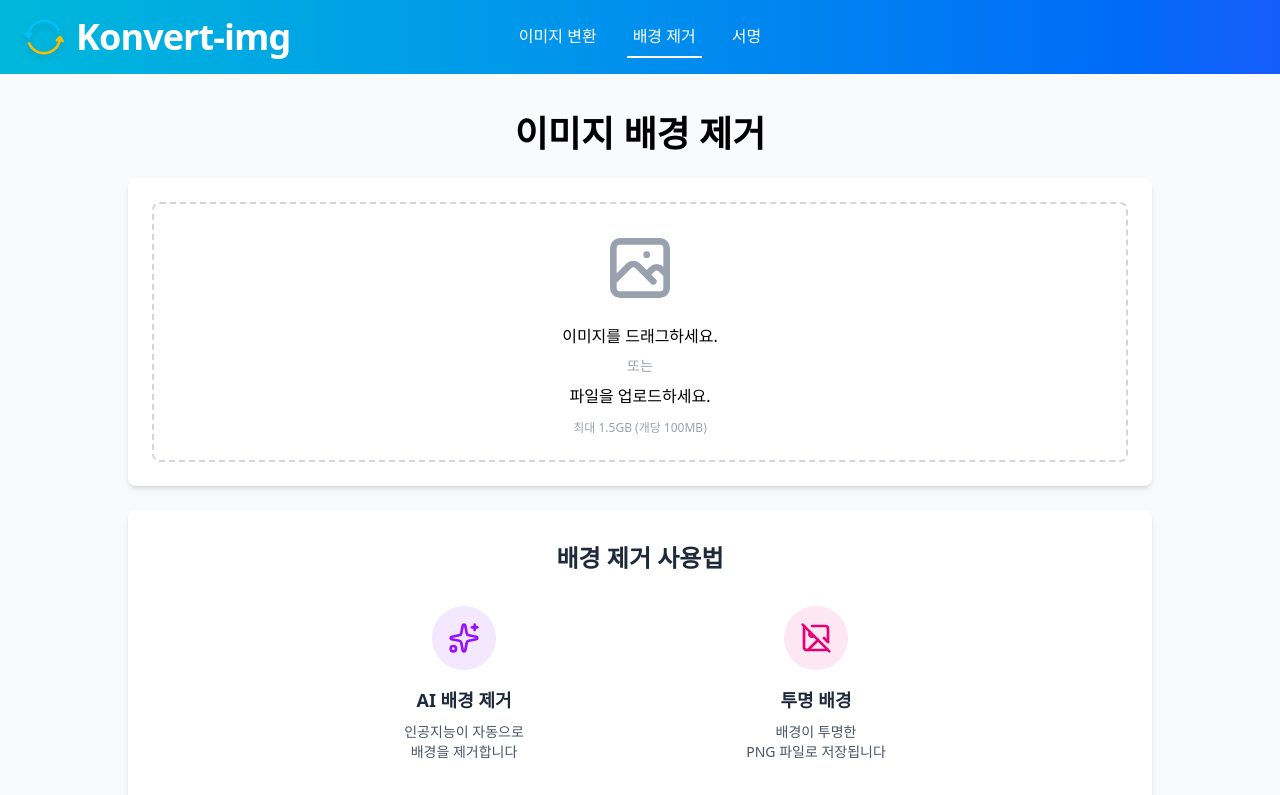
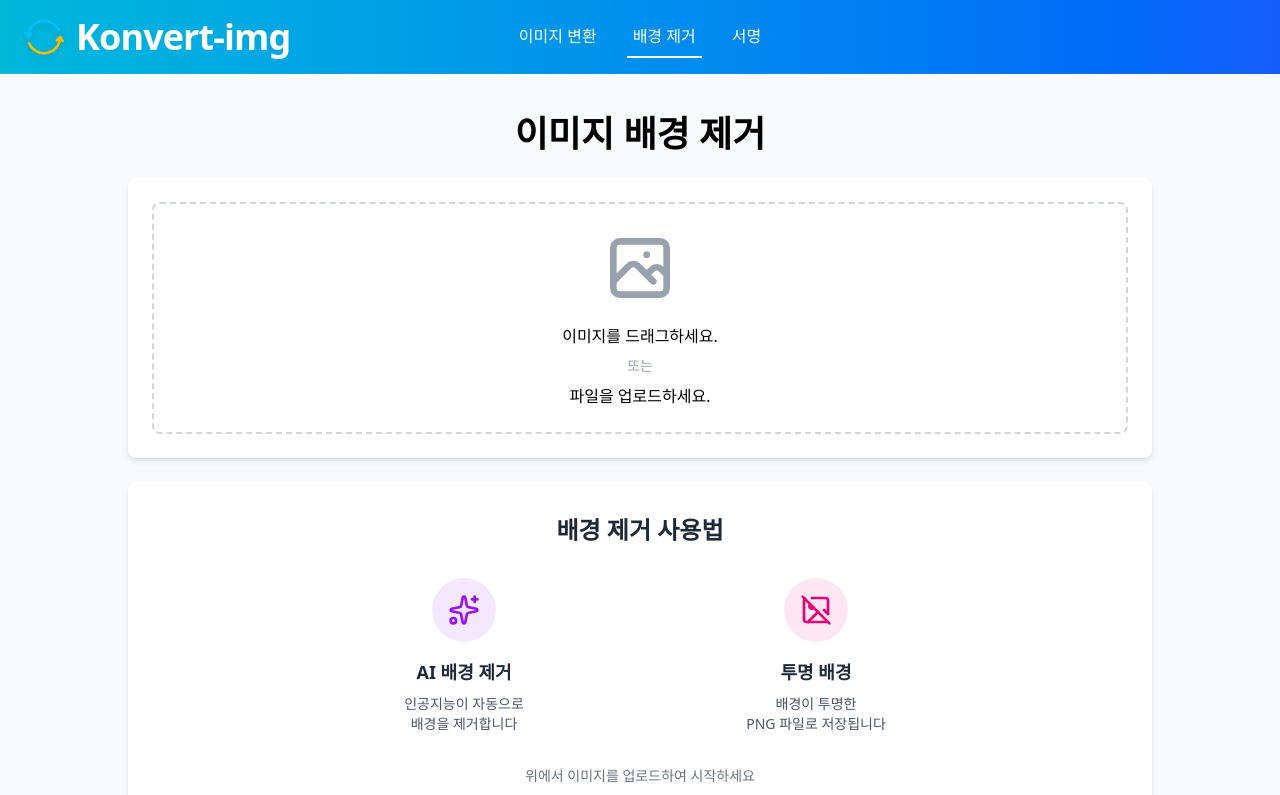
Before and after one commit to terrydkim/konvert-img, a React (Vite) app: page /remove-background in a window 1280 px wide. Shown: the top 795 px of the page. Built offline with nearby package versions, Linux system fonts and the light colour scheme.

Commit message:
design: 배경제거 최대 크기 안내 제거

```diff
--- a/src/pages/remove-background/RemoveBackground.tsx
+++ b/src/pages/remove-background/RemoveBackground.tsx
@@ -11,17 +11,8 @@ import useDownload from "../../hooks/useDownload";
 import useToast from "../../hooks/useToast";
 import validateFiles from "../../hooks/validateFiles";
 import type { FileItem } from "../../types/types";
-import { isMobile } from "../../utils";
-import {
-  MAX_SIZE_TOOLTIP_DESKTOP,
-  MAX_SIZE_TOOLTIP_MOBILE,
-} from "../../utils/const";
 import DropOverlay from "../converter/DropOverlay";
 import FileTable from "../converter/FileTable";
-
-const maxSizeToolTip = isMobile()
-  ? MAX_SIZE_TOOLTIP_MOBILE
-  : MAX_SIZE_TOOLTIP_DESKTOP;
 
 const RemoveBackground = () => {
   const [selectedFiles, setSelectedFiles] = useState<FileItem[]>([]);
@@ -58,12 +49,10 @@ const RemoveBackground = () => {
     }
 
     if (invalid.length > 0) {
-      const details = invalid.map((item) => `${item.file.name} - ${item.reason}`);
-      showToast(
-        `${invalid.length}개 파일 업로드 실패`,
-        "error",
-        details
+      const details = invalid.map(
+        (item) => `${item.file.name} - ${item.reason}`
       );
+      showToast(`${invalid.length}개 파일 업로드 실패`, "error", details);
     }
   };
 
@@ -161,9 +150,6 @@ const RemoveBackground = () => {
               <div>이미지를 드래그하세요.</div>
               <p className="text-gray-400 text-sm">또는</p>
               <div>파일을 업로드하세요.</div>
-              <p className="mt-1 text-xs text-gray-400">
-                최대 {maxSizeToolTip} (개당 100MB)
-              </p>
             </div>
             <input
               type="file"
```
